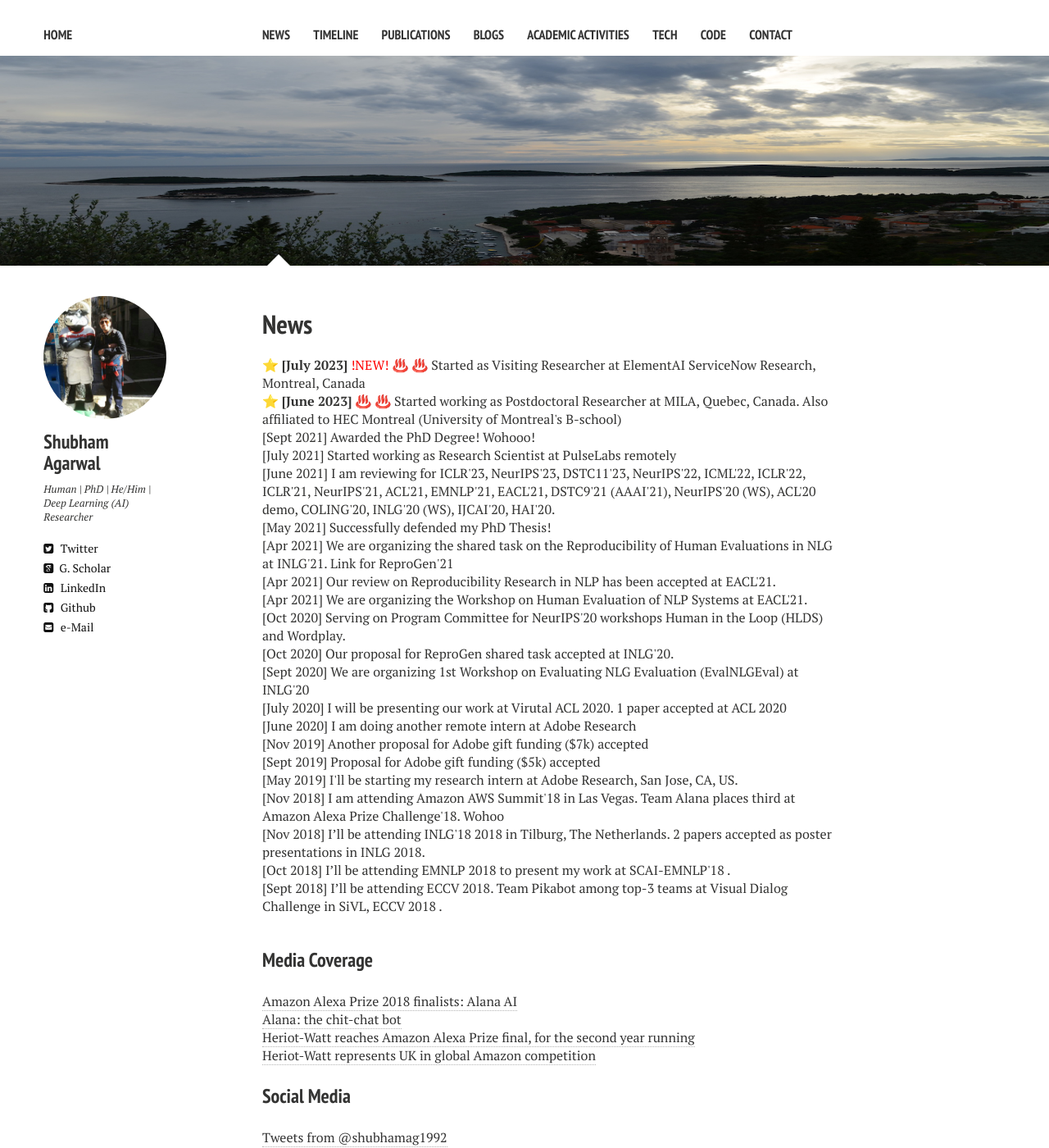
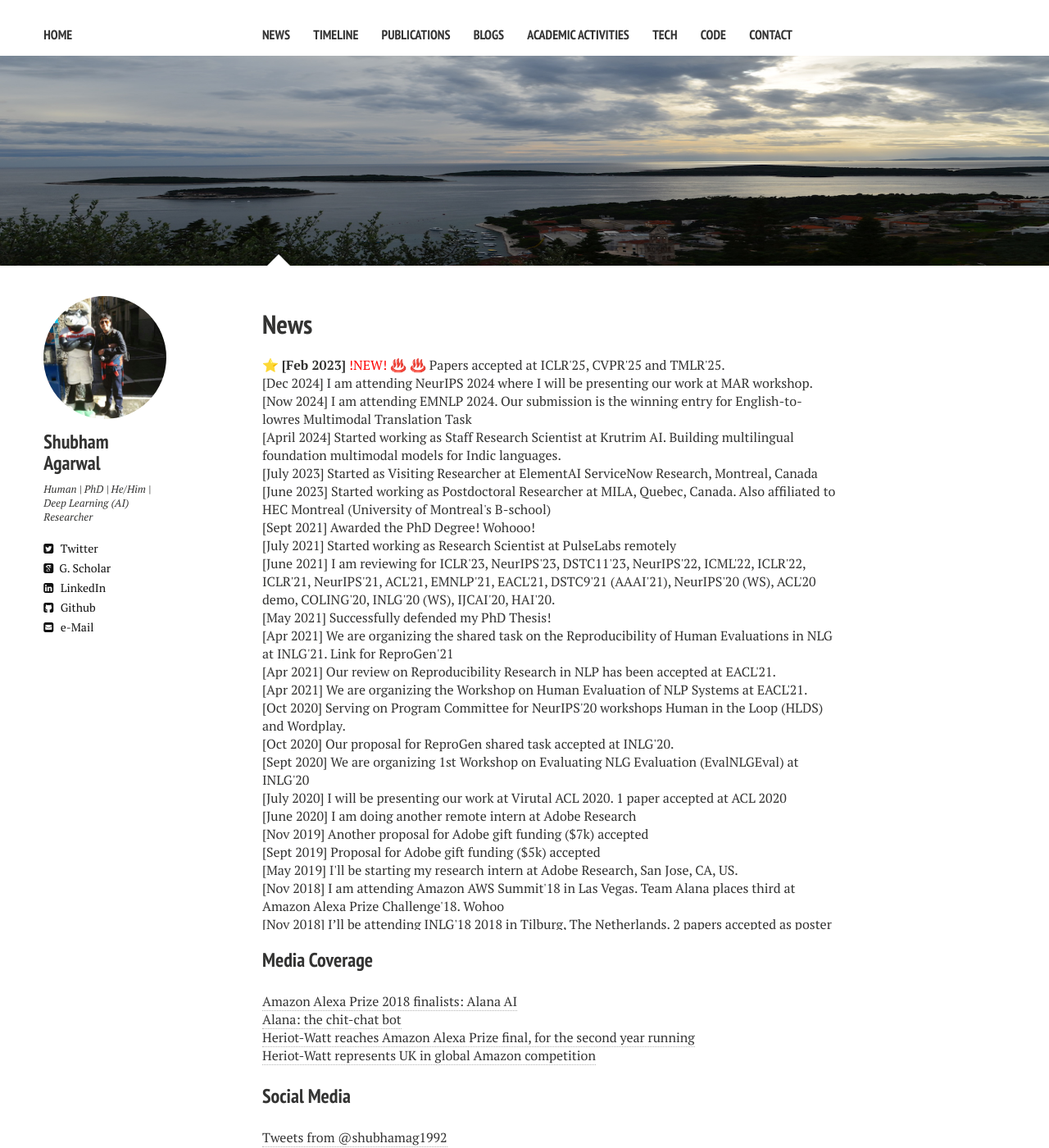
Before and after one commit to shubhamagarwal92/shubhamagarwal92.github.io, a Jekyll site: the page built from news.md, in a window 1280 px wide and 1400 px high. Shown: the whole window at 82% size. Built offline with Jekyll 4.4.1, drawn with Linux system fonts in a browser that asks for light colours; nearby versions of some CDN libraries; comment, search, counter and statistics services are not loaded.

Commit message:
Update news.md

```diff
--- a/news.md
+++ b/news.md
@@ -22,9 +22,17 @@ comments: false
 
  <div class="mCustomScrollbar" data-mcs-theme="inset-dark" style="height:700px;width:700px;font:25px/30px;font-face: Inherit; overflow:auto;">
 
-⭐️ <span style="font-weight: bold;">[July 2023]</span>  <span style="color:red;"> !NEW! ♨️ ♨️</span> Started as Visiting Researcher at ElementAI ServiceNow Research, Montreal, Canada
+⭐️ <span style="font-weight: bold;">[Feb 2023]</span>  <span style="color:red;"> !NEW! ♨️ ♨️</span> Papers accepted at ICLR'25, CVPR'25 and TMLR'25.
 <br />
-⭐️ <span style="font-weight: bold;">[June 2023]</span>  <span style="color:red;"> ♨️ ♨️</span> Started working as Postdoctoral Researcher at MILA, Quebec, Canada. Also affiliated to HEC Montreal (University of Montreal's B-school)
+[Dec 2024] I am attending NeurIPS 2024 where I will be presenting our work at MAR workshop.
+<br />
+[Now 2024] I am attending EMNLP 2024. Our submission is the winning entry for English-to-lowres Multimodal Translation Task
+<br />
+[April 2024] Started working as Staff Research Scientist at Krutrim AI. Building multilingual foundation multimodal models for Indic languages.
+<br />
+[July 2023] Started as Visiting Researcher at ElementAI ServiceNow Research, Montreal, Canada
+<br />
+[June 2023] Started working as Postdoctoral Researcher at MILA, Quebec, Canada. Also affiliated to HEC Montreal (University of Montreal's B-school)
 <br />
 [Sept 2021] Awarded the PhD Degree! Wohooo!
 <br />
```
